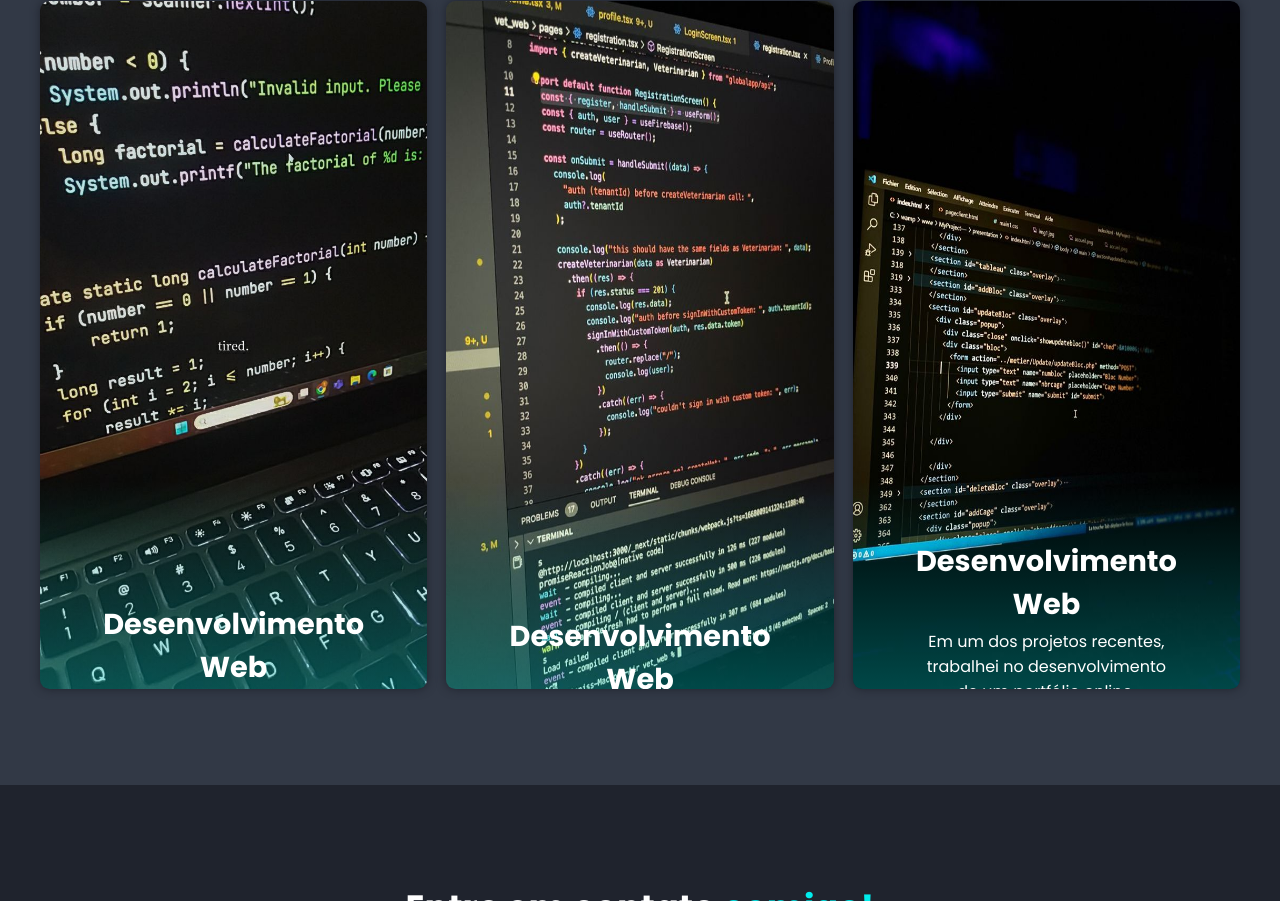
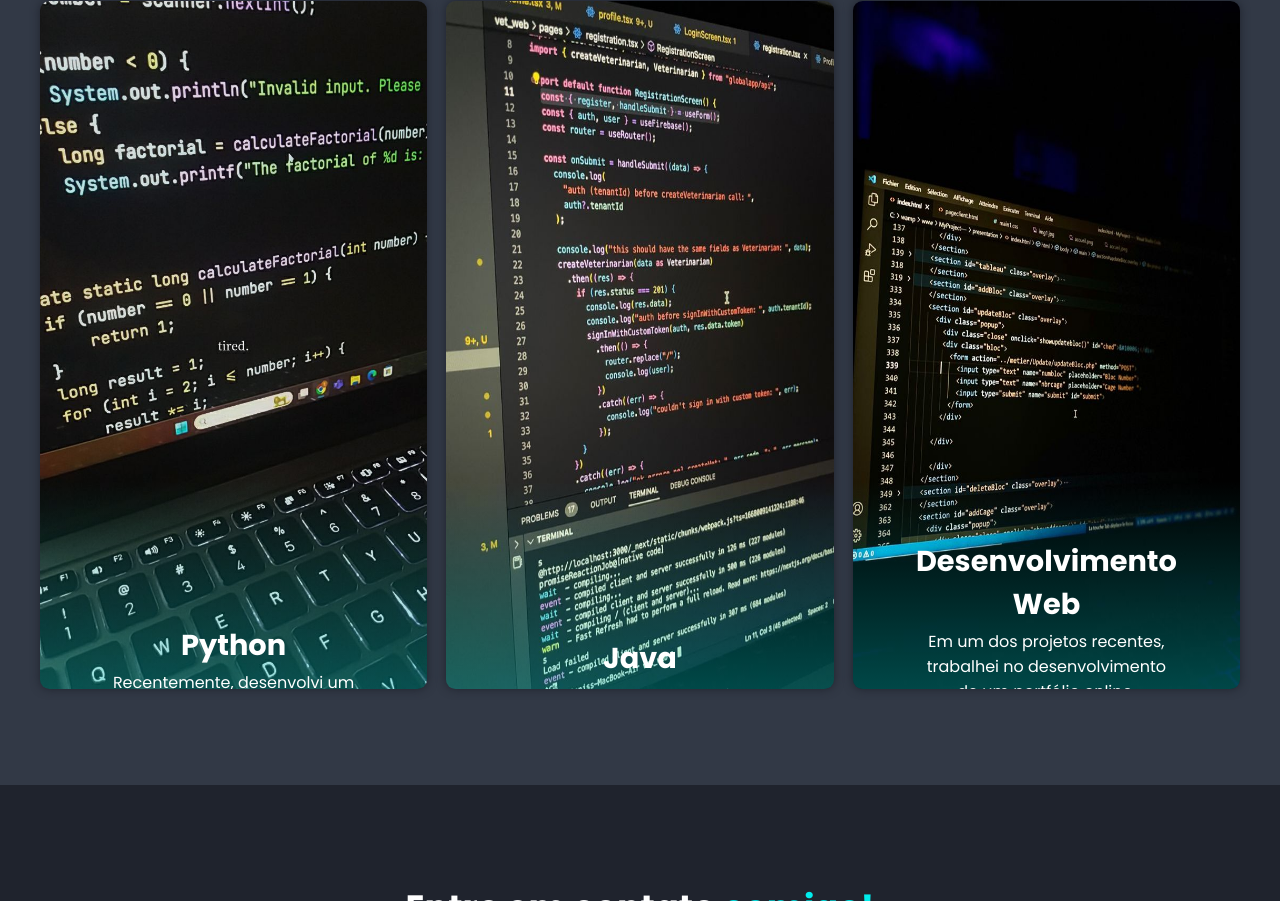
Before and after one commit to Vinny06vy/Vinny06vy.github.io, a plain HTML site: page index.html in a window 1280 px wide. Shown: the part 1764-2665 px from the top of the page. Drawn offline with nearby package versions, Linux system fonts and the light colour scheme.

Commit message:
Add files via upload

```diff
--- a/index.html
+++ b/index.html
@@ -45,7 +45,7 @@
             <h3>Sou <span>Desenvolvedor web</span> </h3>
 
             <p>
-                Olá! Eu sou Vinicius Do Nascimento Gomes, desenvolvedor back-end com experiência em Python, Java e HTML. Especializado em criar soluções robustas e seguras para aplicações web, transformo ideias em sistemas eficientes e de alta performance. Busco sempre inovar e otimizar cada projeto para oferecer a melhor experiência ao usuário
+                Olá! sou Vinicius Do Nascimento Gomes, desenvolvedor back-end com experiência em Python, Java e HTML. Estudado para me especializar em criar soluções robustas e seguras para aplicações web, transformo ideias em sistemas eficientes e de alta performance. Busco sempre inovar e otimizar cada projeto para oferecer a melhor experiência ao usuário
             </p>
 
             <div class="social-media">
@@ -112,7 +112,7 @@
              <img src="img/coder things.jpg" alt="Portfolio 1">
 
               <div class="portfolio-layer">
-                <h4>Desenvolvimento Web</h4>
+                <h4>Python</h4>
 
                 <p>
                     Recentemente, desenvolvi um programa em Python que calcula aumentos salariais com base em critérios específicos, como desempenho e tempo de serviço. O projeto foi projetado para simplificar o processo de avaliação de funcionários, permitindo que os gestores introduzissem dados facilmente e obtivessem resultados precisos e rápidos.
@@ -130,7 +130,7 @@
                 <img src="img/Programming _ Programmer.jpg" alt="portfolio 2">
 
                 <div class="portfolio-layer">
-                  <h4>Desenvolvimento Web</h4>
+                  <h4>Java</h4>
 
                   <p>
                     Recentemente, desenvolvi um sistema de gerenciamento de vendas utilizando Java, com foco na criação de uma aplicação robusta e eficiente. O projeto envolveu a implementação de funcionalidades como cadastro de produtos, controle de estoque, gerenciamento de clientes e relatórios de vendas.
```
